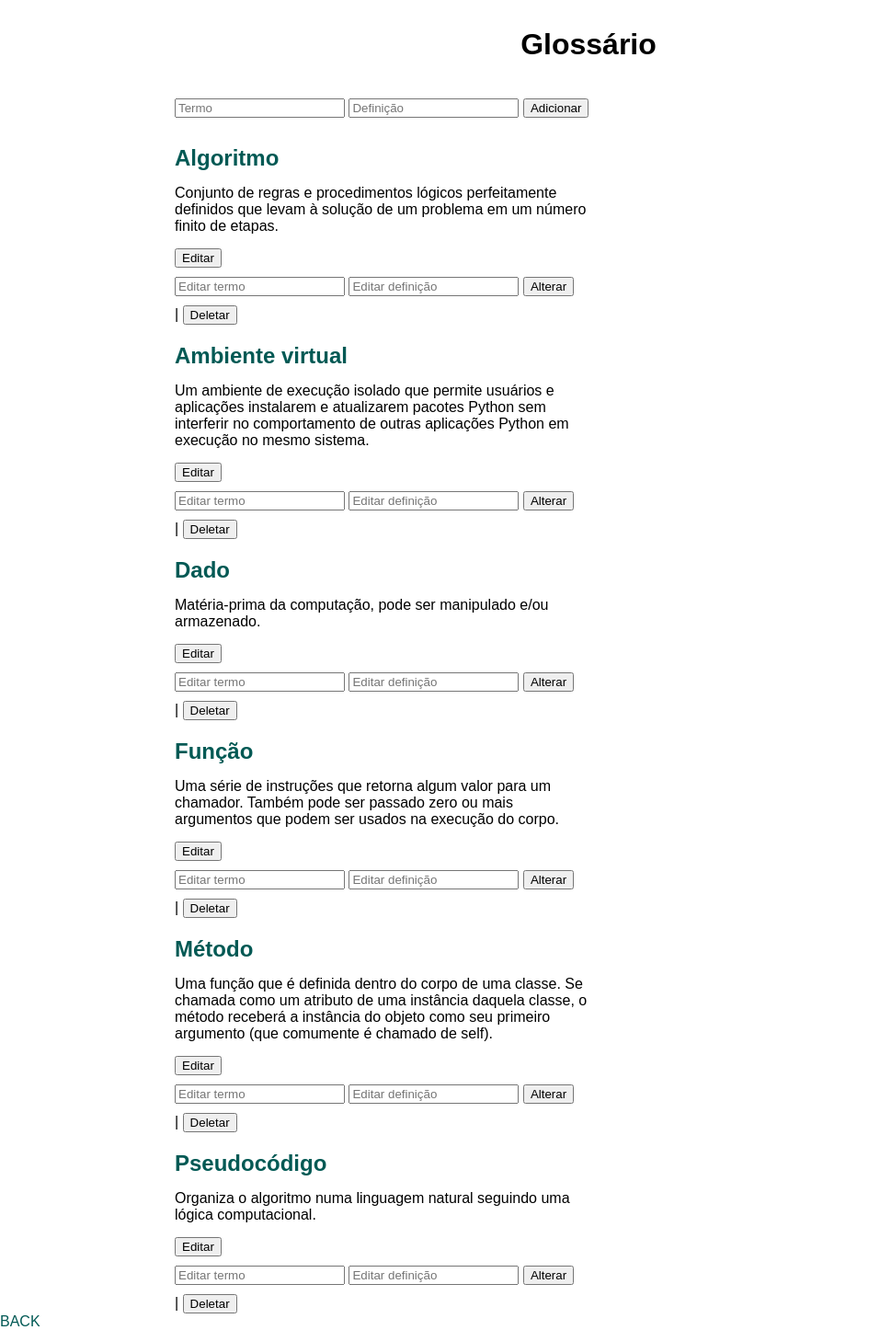
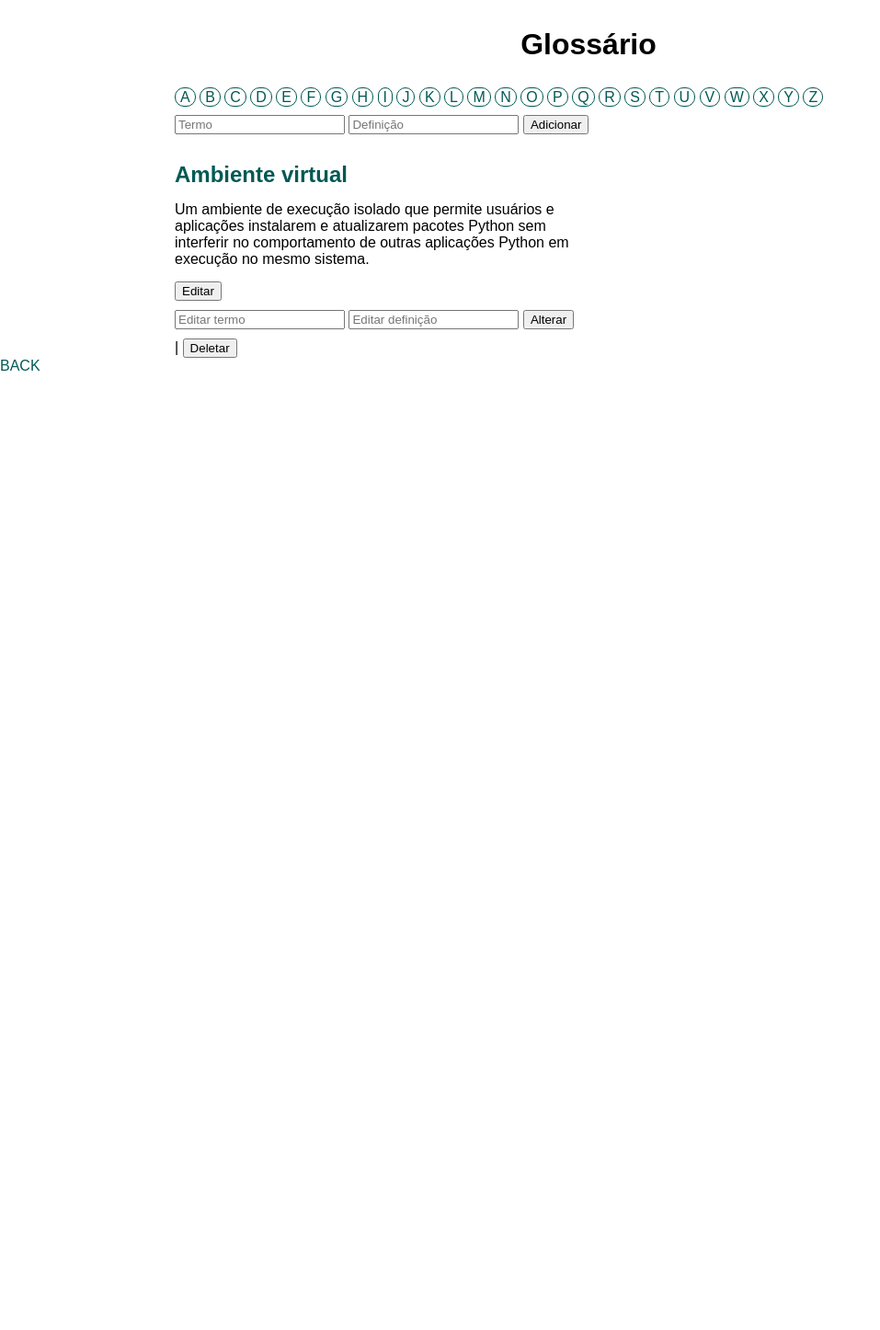
Before and after one commit to guimferreira/TechOwl, a Flask app: page /glossario in a window 1280 px wide. Shown: the whole page at 92% size, without its empty margins (0-957 px from the left). After the commit the page ends 403 px from the top, so only its background shows below. Run offline with Flask 3, Linux system fonts and the light colour scheme.

Commit message:
abc do glossário + delete tasks

```diff
--- a/app.py
+++ b/app.py
@@ -46,7 +46,7 @@ def glossario():
 
 
 @app.route("/deletar/<string:termo>")
-def deletar(termo):
+def deletartermo(termo):
     definicoes.pop(termo)
     return redirect("/glossario")
 
@@ -84,5 +84,17 @@ def priorizar(indice):
     return redirect("/tarefas")
 
 
+@app.route("/del-tarefa/<int:indice>")
+def delTarefa(indice):
+    listadetarefas.pop(indice)
+    return redirect("/tarefas")
+
+
+@app.route("/del-up-tarefa/<int:indice>")
+def deletartarefa(indice):
+    prioridades.pop(indice)
+    return redirect("/tarefas")
+
+
 if __name__ == "__main__":
     app.run(debug=True)
--- a/static/css/style.css
+++ b/static/css/style.css
@@ -32,6 +32,18 @@ input {
     margin: 15px 0;
 }
 
+.abc {
+    text-transform: uppercase;
+    border: 1px solid #005954;
+    padding: 1px 5px;
+    border-radius: 10px;
+    transition: 0.3s;
+}
+
+.abc:hover {
+    background-color: #005954;
+}
+
 a {
     color: #005954;
     text-decoration: none;
--- a/templates/glossario.html
+++ b/templates/glossario.html
@@ -11,6 +11,10 @@
 
 <main>
 
+{% for letra in "abcdefghijklmnopqrstuvwxyz" %}
+<a href="#{{letra}}" class="abc">{{letra}}</a>
+{% endfor %}
+
 <!-- adicionar termos -->
 <form action="/glossario" method="POST">
     <input type="text" name="termo" placeholder="Termo" autocomplete="off" required>
@@ -21,8 +25,8 @@
 
 <div class="glossario">
 {% for termo, descricao in glossario %}
-    <h2>{{ termo }}</h2>
-    <p>{{ descricao }}</p>
+    <h2 id="{{termo[0]|lower}}">{{termo}}</h2>
+    <p>{{descricao}}</p>
     <button id="btalterar">Editar</button>
     <form id="formalterar" action="/alterar/{{termo}}" method="POST">
     <input type="text"  name="novotermo" placeholder="Editar termo" autocomplete="off"> <input type="text" name="novadefinicao" placeholder="Editar definição" autocomplete="off">
--- a/templates/tarefas.html
+++ b/templates/tarefas.html
@@ -24,6 +24,7 @@
     <ul>
     {% for tarefa in prioridades %}
         <li>{{ tarefa }}</li>
+        <a href="/del-up-tarefa/{{prioridades.index(tarefa)}}">Deletar</a>
     {% endfor %}
     </ul>
     </div>
@@ -36,6 +37,7 @@
         {% for tarefa in listadetarefas %}
         <li>{{ tarefa }}</li>
         <a href="/priorizar/{{listadetarefas.index(tarefa)}}">up</a>
+        | <a href="/del-tarefa/{{listadetarefas.index(tarefa)}}">Deletar</a>
         {% endfor %}
     </ul>
     </div>
```
Also changed, not shown: 1 other file.
